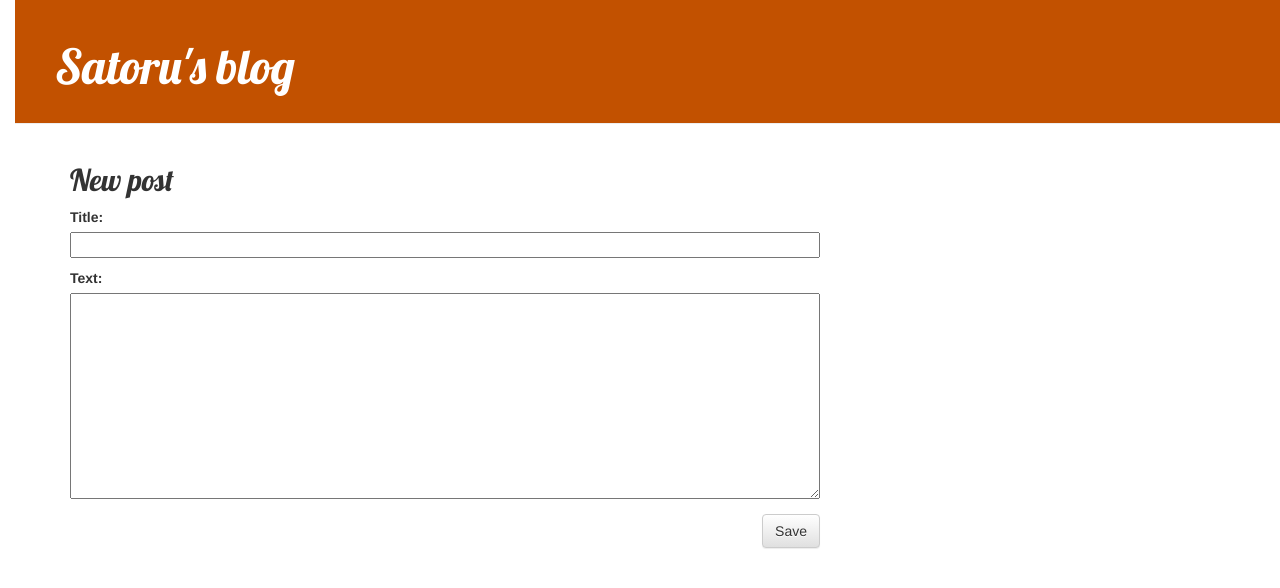
After one commit to negiseijin/my-first-blog, a Django app: page /post/new/ in a window 1280 px wide. The commit adds this page. Shown: the top 588 px of the page. Run offline with Django 3.2, Linux system fonts and the light colour scheme; some libraries are stand-ins or nearby versions.

Commit message:
Added views to create/edit blog post inside the site.

```diff
--- /dev/null
+++ b/blog/forms.py
@@ -0,0 +1,9 @@
+from django import forms
+
+from .models import Post
+
+class PostForm(forms.ModelForm):
+
+    class Meta:
+        model = Post
+        fields = ('title', 'text',)
--- a/blog/static/css/blog.css
+++ b/blog/static/css/blog.css
@@ -1,3 +1,12 @@
+h1 a, h2 a {
+    color: #C25100;
+    font-family: 'Lobster';
+}
+
+body {
+    padding-left: 15px;
+}
+
 .page-header {
     background-color: #C25100;
     margin-top: 0;
--- a/blog/templates/blog/base.html
+++ b/blog/templates/blog/base.html
@@ -5,13 +5,17 @@
     <meta charset="UTF-8">
     <meta name="viewport" content="width=device-width, initial-scale=1.0">
     <link href="//fonts.googleapis.com/css?family=Lobster&subset=latin,latin-ext" rel="stylesheet" type="text/css">
-    <link rel="stylesheet" href="https://stackpath.bootstrapcdn.com/bootstrap/4.4.1/css/bootstrap.min.css" integrity="sha384-Vkoo8x4CGsO3+Hhxv8T/Q5PaXtkKtu6ug5TOeNV6gBiFeWPGFN9MuhOf23Q9Ifjh" crossorigin="anonymous">
+    <link rel="stylesheet" href="//maxcdn.bootstrapcdn.com/bootstrap/3.2.0/css/bootstrap.min.css">
+    <link rel="stylesheet" href="//maxcdn.bootstrapcdn.com/bootstrap/3.2.0/css/bootstrap-theme.min.css">
     <link rel="stylesheet" href="{% static 'css/blog.css' %}">
     <title>Satoru's blog</title>
 </head>
 <body>
     <div class="page-header">
-        <h1><a href="">Satoru's blog</a></h1>
+        {% if user.is_authenticated %}
+            <a href="{% url 'post_new' %}" class="top-menu"><span class="glyphicon glyphicon-plus"></span></a>
+        {% endif %}
+        <h1><a href="{% url 'post_list' %}">Satoru's blog</a></h1>
     </div>
 
     <div class="content container">
--- a/blog/templates/blog/post_detail.html
+++ b/blog/templates/blog/post_detail.html
@@ -7,6 +7,9 @@
                 {{ post.published_date }}
             </div>
         {% endif %}
+        {% if user.is_authenticated %}
+            <a class="btn btn-default" href="{% url 'post_edit' pk=post.pk %}"><span class="glyphicon glyphicon-pencil"></span></a>
+        {% endif %}
         <h2>{{ post.title }}</h2>
         <p>{{ post.text|linebreaksbr }}</p>
     </div>
--- /dev/null
+++ b/blog/templates/blog/post_edit.html
@@ -0,0 +1,9 @@
+{% extends 'blog/base.html' %}
+
+{% block content %}
+    <h2>New post</h2>
+    <form method="POST" class="post-form">{% csrf_token %}
+        {{ form.as_p }}
+        <button type="submit" class="save btn btn-default">Save</button>
+    </form>
+{% endblock %}
--- a/blog/urls.py
+++ b/blog/urls.py
@@ -7,4 +7,6 @@ from . import views
 urlpatterns = [
     path('', views.post_list, name='post_list'),
     path('post/<int:pk>/', views.post_detail, name='post_detail'),
+    path('post/new/', views.post_new, name='post_new'),
+    path('post/<int:pk>/edit/', views.post_edit, name='post_edit'),
 ]
--- a/blog/views.py
+++ b/blog/views.py
@@ -1,10 +1,11 @@
 from django.shortcuts import render
 from django.utils import timezone
-from django.shortcuts import render
 from django.shortcuts import get_object_or_404
+from django.shortcuts import redirect
 
 
 from .models import Post
+from .forms import PostForm
 
 
 # Create your views here.
@@ -16,3 +17,31 @@ def post_list(request):
 def post_detail(request, pk):
     post = get_object_or_404(Post, pk=pk)
     return render(request, 'blog/post_detail.html', {'post': post})
+
+def post_new(request):
+    if request.method == "POST":
+        form = PostForm(request.POST)
+        if form.is_valid():
+            post = form.save(commit=False)
+            post.author = request.user
+            post.published_date = timezone.now()
+            post.save()
+            return redirect('post_detail', pk=post.pk)
+    else:
+        form = PostForm()
+        return render(request, 'blog/post_edit.html', {'form': form})
+
+
+def post_edit(request, pk):
+    post = get_object_or_404(Post, pk=pk)
+    if request.method == "POST":
+        form = PostForm(request.POST, instance=post)
+        if form.is_valid():
+            post = form.save(commit=False)
+            post.author = request.user
+            post.published_date = timezone.now()
+            post.save()
+            return redirect('post_detail', pk=post.pk)
+    else:
+        form = PostForm(instance=post)
+        return render(request, 'blog/post_edit.html', {'form': form})
```
